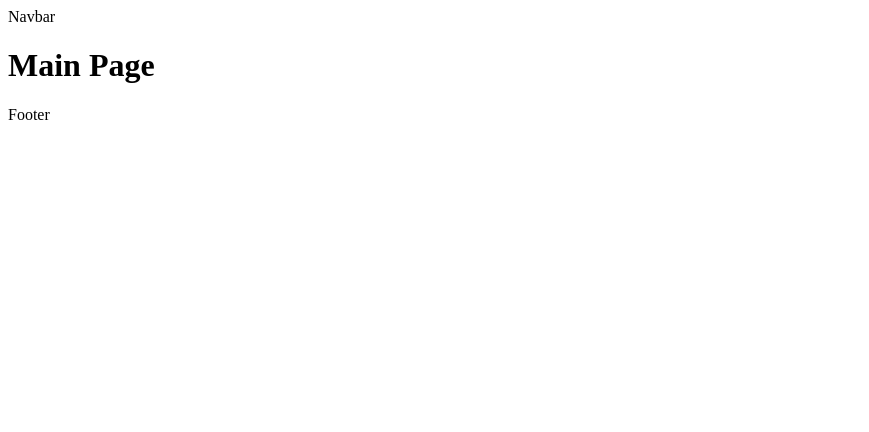
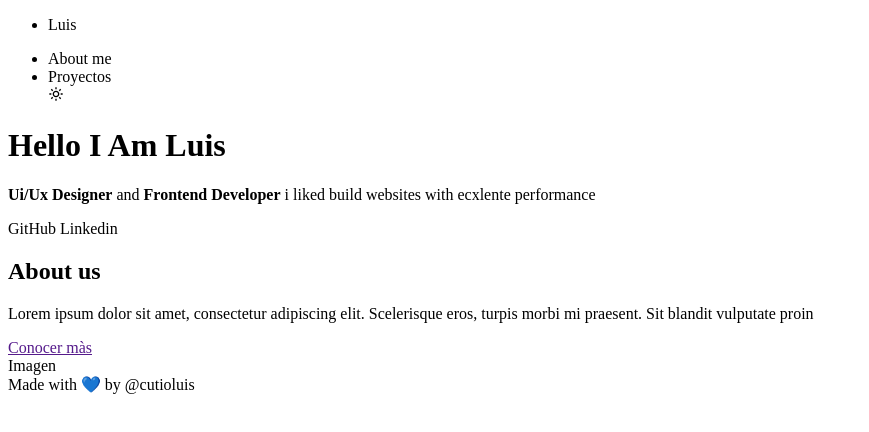
Before and after one commit to cutioluis/porfolio-nextjs, a Next.js app: page / in a window 1280 px wide. Shown: the top 432 px of the page, without its empty margins (0-869 px from the left). Built offline with nearby package versions, Linux system fonts and the light colour scheme.

Commit message:
ADD navbar and about us section in main page

```diff
--- /dev/null
+++ b/src/components/About/About.js
@@ -0,0 +1,19 @@
+const About = () => {
+  return (
+    <section>
+      <div>
+        <h2>About us</h2>
+        <p>
+          Lorem ipsum dolor sit amet, consectetur adipiscing elit. Scelerisque
+          eros, turpis morbi mi praesent. Sit blandit vulputate proin{" "}
+        </p>
+        <a href="">Conocer màs</a>
+      </div>
+      <div>
+        <span>Imagen</span>
+      </div>
+    </section>
+  );
+};
+
+export default About;
--- a/src/components/Footer/Footer.js
+++ b/src/components/Footer/Footer.js
@@ -2,7 +2,7 @@
 const Footer = () => {
     return (
         <div>
-            Footer
+            <span>Made with 💙 by @cutioluis</span>
         </div>
     );
 };
--- /dev/null
+++ b/src/components/Header/Header.js
@@ -0,0 +1,12 @@
+const Header = () => {
+    return (
+        <div>
+            <h1>Hello I Am Luis</h1>
+            <p><b>Ui/Ux Designer</b> and <b>Frontend  Developer</b> i liked build websites
+            with ecxlente performance</p>
+            <span>GitHub</span> <span>Linkedin</span>
+        </div>
+    );
+};
+
+export default Header;
--- a/src/components/Navbar/Navbar.js
+++ b/src/components/Navbar/Navbar.js
@@ -1,9 +1,19 @@
+import Link from "next/link";
+import { BiSun } from "react-icons/bi";
+
 const Navbar = () => {
-    return (
-        <div>
-            Navbar
-        </div>
-    );
+  return (
+    <nav className="navigation">
+        <ul>
+            <li>Luis</li>
+        </ul>
+        <ul>
+            <li>About me</li>
+            <li>Proyectos</li>
+            <BiSun />
+        </ul>
+    </nav>
+  );
 };
 
 export default Navbar;
--- a/src/pages/index.js
+++ b/src/pages/index.js
@@ -1,10 +1,14 @@
 import Layout from "../layout/Layout"
+import Header from "../components/Header/Header"
+import About from "../components/About/About"
+
 
 export default function Home() {
   return (
     <div>
       <Layout>
-        <h1>Main Page</h1>
+          <Header />
+          <About />
       </Layout>
     </div>
   )
```
Also changed, not shown: src/components/About/AboutStyles.js (added), src/components/Header/HeaderStyles.js (added), 1 other file (tests, documents, lock files or other folders).
